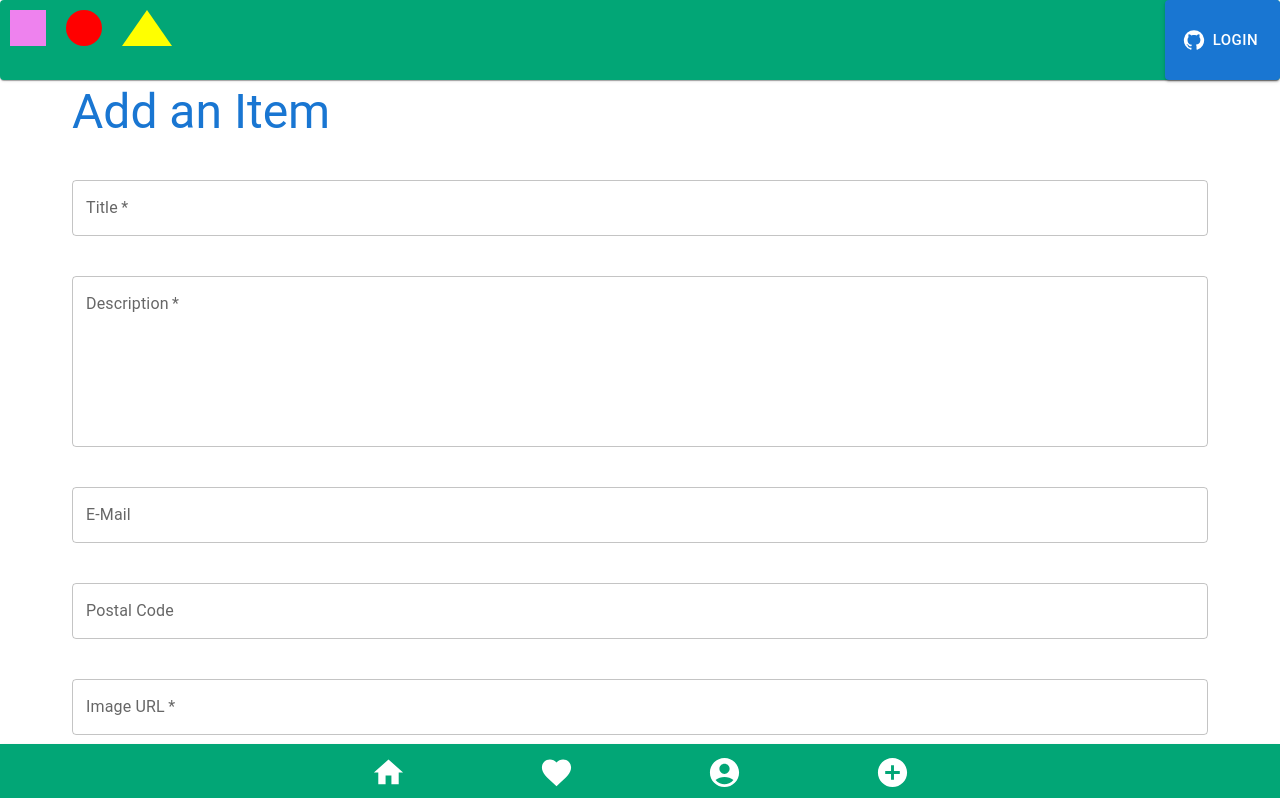
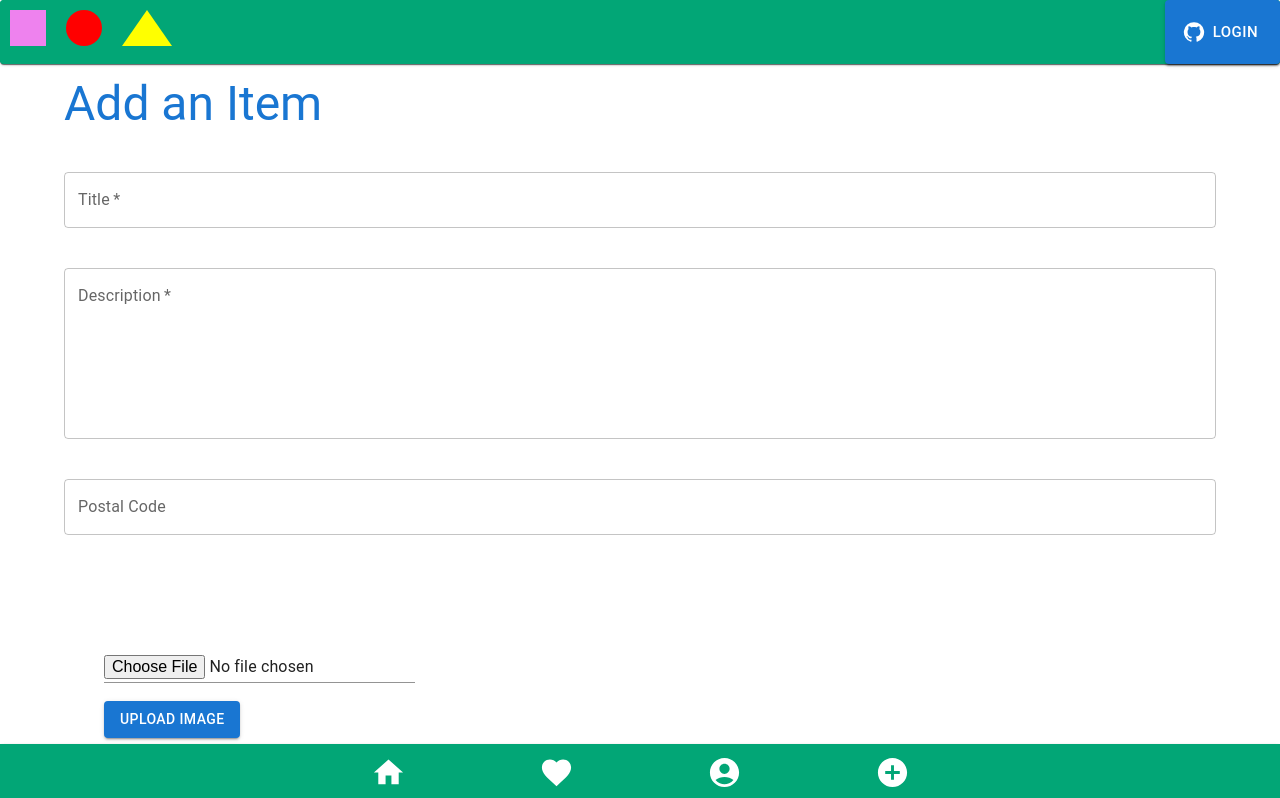
Before and after one commit to DerElchausdemAll/nf-capstone, a Next.js app: page /form in a window 1280 px wide. Shown: the top 798 px of the page. Built offline with nearby package versions, Linux system fonts and the light colour scheme; no server answers.

Commit message:
feat: added an imageuploader and some styling for the header and an image carousel

```diff
--- a/src/ions/hooks/storeFormData.jsx
+++ b/src/ions/hooks/storeFormData.jsx
@@ -5,6 +5,8 @@ const useStore = create(set => {
 	return {
 		itemCards: [],
 		setItemCards: items => set(state => ({ itemCards: [...state.itemCards, { ...items }] })),
+		images: [],
+		setImages: uploadedImages => set({ images: uploadedImages }),
 		fetchData: async () => {
 			console.log("attempting to fetch");
 			const response = await axios.get("/api/cards");
--- a/src/ions/models/item.model.js
+++ b/src/ions/models/item.model.js
@@ -5,7 +5,7 @@ const Schema = new mongoose.Schema({
 	details: String,
 	userId: String,
 	postalCode: String,
-	image: String,
+	images: [String],
 	category: String,
 	checked: Boolean,
 });
--- a/src/organisms/header/index.jsx
+++ b/src/organisms/header/index.jsx
@@ -60,13 +60,13 @@ const Header = () => {
 					></div>
 				</div>
 
-				<div style={{ justifyContent: "flex-end" }}>
+				<div>
 					{session ? (
 						<div>
 							<Button
 								variant="contained"
 								size="large"
-								sx={{ height: "70px" }}
+								sx={{ height: "4rem" }}
 								onClick={() => {
 									signOut();
 								}}
@@ -79,7 +79,7 @@ const Header = () => {
 							startIcon={<GitHubIcon />}
 							variant="contained"
 							size="large"
-							sx={{ height: "80px" }}
+							sx={{ height: "4rem" }}
 							onClick={() => {
 								signIn("github");
 							}}
--- a/src/organisms/layout/index.jsx
+++ b/src/organisms/layout/index.jsx
@@ -6,7 +6,7 @@ const Layout = ({ children }) => {
 	return (
 		<>
 			<Header />
-			<main style={{ background: "white", margin: "3em" }}>{children}</main>
+			<main style={{ background: "white", margin: "2.5em" }}>{children}</main>
 			<Footer />
 		</>
 	);
--- a/src/pages/api/auth/[...nextauth].js
+++ b/src/pages/api/auth/[...nextauth].js
@@ -12,6 +12,10 @@ export default NextAuth({
 			clientId: process.env.GITHUB_CLIENT_ID,
 			clientSecret: process.env.GITHUB_CLIENT_SECRET,
 		}),
+		// GoogleProvider({
+		// 	clientId: process.env.GOOGLE_CLIENT_ID,
+		// 	clientSecret: process.env.GOOGLE_CLIENT_SECRET,
+		// }),
 		// ...add more providers here
 	],
 	callbacks: {
--- a/src/pages/details/[id].js
+++ b/src/pages/details/[id].js
@@ -21,7 +21,7 @@ const Details = ({ item }) => {
 				<meta key="description" name="description" content="About" />
 			</Head>
 			<h1>{item.title}</h1>
-			<img width="400" height="500" src={item.image} alt={item.title} />
+			<img width="350" height="350" src={item.image} alt={item.title} />
 			<Typography variant="h4">Description</Typography>
 			<h4>{item.details}</h4>
 			<br />
--- a/src/pages/form/index.jsx
+++ b/src/pages/form/index.jsx
@@ -11,24 +11,20 @@ import FormControlLabel from "@mui/material/FormControlLabel";
 import { useRouter } from "next/router";
 import useStore from "../../ions/hooks/storeFormData";
 import axios from "axios";
+import ImageUploader from "../imageuploader/index";
 
 const Items = () => {
-	// const itemCards = useStore(state => state.itemCards);
 	const setItemCards = useStore(state => state.setItemCards);
-	// const fetchData = useStore(state => state.fetchData);
+	const images = useStore(state => state.images);
 
 	const [title, setTitle] = useState("");
 	const [details, setDetails] = useState("");
 	const [postalCode, setPostalCode] = useState("");
-	const [image, setImage] = useState("");
+	const [category, setCategory] = useState("");
+
 	const [titleError, setTitleError] = useState(false);
 	const [detailsError, setDetailsError] = useState(false);
-	const [imageError, setImageError] = useState(false);
 	const [postalCodeError, setPostalCodeError] = useState(false);
-	const [emailAddress, setEmailAddress] = useState("");
-	const [emailAddressError, setEmailAddressError] = useState(false);
-
-	const [category, setCategory] = useState("");
 
 	const router = useRouter();
 
@@ -55,25 +51,16 @@ const Items = () => {
 			setDetailsError(true);
 		}
 
-		if (emailAddressError === "") {
-			setEmailAddressError(true);
-		}
-
 		if (postalCode === "") {
 			setPostalCodeError(true);
 		}
 
-		if (image === "") {
-			setImageError(true);
-		}
-
-		if (title && details && image) {
+		if (title && details && images) {
 			const inputForm = {
 				title,
 				details,
-				emailAddress,
 				postalCode,
-				image,
+				images,
 				category,
 				checked: false,
 			};
@@ -126,20 +113,6 @@ const Items = () => {
 					/>
 					<TextField
 						fullWidth
-						sx={{
-							marginTop: 5,
-							marginBottom: 5,
-							display: "block",
-						}}
-						variant="outlined"
-						color="secondary"
-						label="E-Mail"
-						name="emailAddress"
-						error={emailAddressError}
-						onChange={e => setEmailAddress(e.target.value)}
-					/>
-					<TextField
-						fullWidth
 						// required
 						sx={{
 							marginTop: 5,
@@ -153,20 +126,7 @@ const Items = () => {
 						error={postalCodeError}
 						onChange={e => setPostalCode(e.target.value)}
 					/>
-					<TextField
-						fullWidth
-						required
-						sx={{
-							marginTop: 5,
-							marginBottom: 5,
-							display: "block",
-						}}
-						variant="outlined"
-						color="secondary"
-						label="Image URL"
-						error={imageError}
-						onChange={e => setImage(e.target.value)}
-					/>
+					<ImageUploader />
 					<RadioGroup
 						value={category}
 						name="category"
--- a/src/pages/imageuploader/index.jsx
+++ b/src/pages/imageuploader/index.jsx
@@ -2,24 +2,37 @@ import Head from "next/head";
 import React, { useState } from "react";
 import Layout from "../../organisms/layout";
 import axios from "axios";
-import { Image } from "cloudinary-react";
 import Button from "@mui/material/Button";
+import useStore from "../../ions/hooks/storeFormData";
+import Input from "@mui/material/Input";
 
-const Profile = () => {
-	const [imageSelected, setImageSelected] = useState("");
-	const [image, setImage] = useState(null);
+const ImageUploader = () => {
+	const [imageSelected, setImageSelected] = useState([]);
 
-	const uploadImage = () => {
-		const formData = new FormData();
-		formData.append("file", imageSelected);
-		formData.append("upload_preset", "q81vwnbw");
+	const url = "https://api.cloudinary.com/v1_1/dozopgbei/image/upload";
 
-		axios
-			.post("https://api.cloudinary.com/v1_1/dozopgbei/image/upload", formData)
-			.then(response => {
-				const imageId = response.data.public_id;
-				setImage(imageId);
-			});
+	const setImages = useStore(state => state.setImages);
+
+	const preset = "q81vwnbw";
+
+	const uploadImage = async () => {
+		const files = Array.from(imageSelected);
+
+		console.log(imageSelected);
+		const imageResponses = await Promise.all(
+			files.map(image => {
+				const formData = new FormData();
+				formData.append("file", image);
+				formData.append("upload_preset", preset);
+
+				return axios.post(url, formData);
+			})
+		);
+		const uploadedImages = imageResponses.map(response => {
+			return response.data.url;
+		});
+
+		setImages(uploadedImages);
 	};
 
 	return (
@@ -29,17 +42,23 @@ const Profile = () => {
 				<meta key="description" name="description" content="About" />
 			</Head>
 			<div>
-				<input
+				<Input
+					multiple
+					accept="image/*"
 					type="file"
 					onChange={event => {
-						setImageSelected(event.target.files[0]);
+						setImageSelected(event.target.files);
 					}}
 				/>
-				<Button onClick={uploadImage}>Upload Image</Button>
-				<Image cloudName="dozopgbei" publicId={image} alt="" />
+				<br />
+				<br />
+
+				<Button variant="contained" onClick={uploadImage}>
+					Upload Image
+				</Button>
 			</div>
 		</Layout>
 	);
 };
 
-export default Profile;
+export default ImageUploader;
```
Also changed, not shown: src/organisms/card/Card.jsx (+14 -3 lines), src/pages/imageslider/index.jsx (added, +52 -0 lines), src/pages/imageslider/style.module.css (added, +50 -0 lines).
